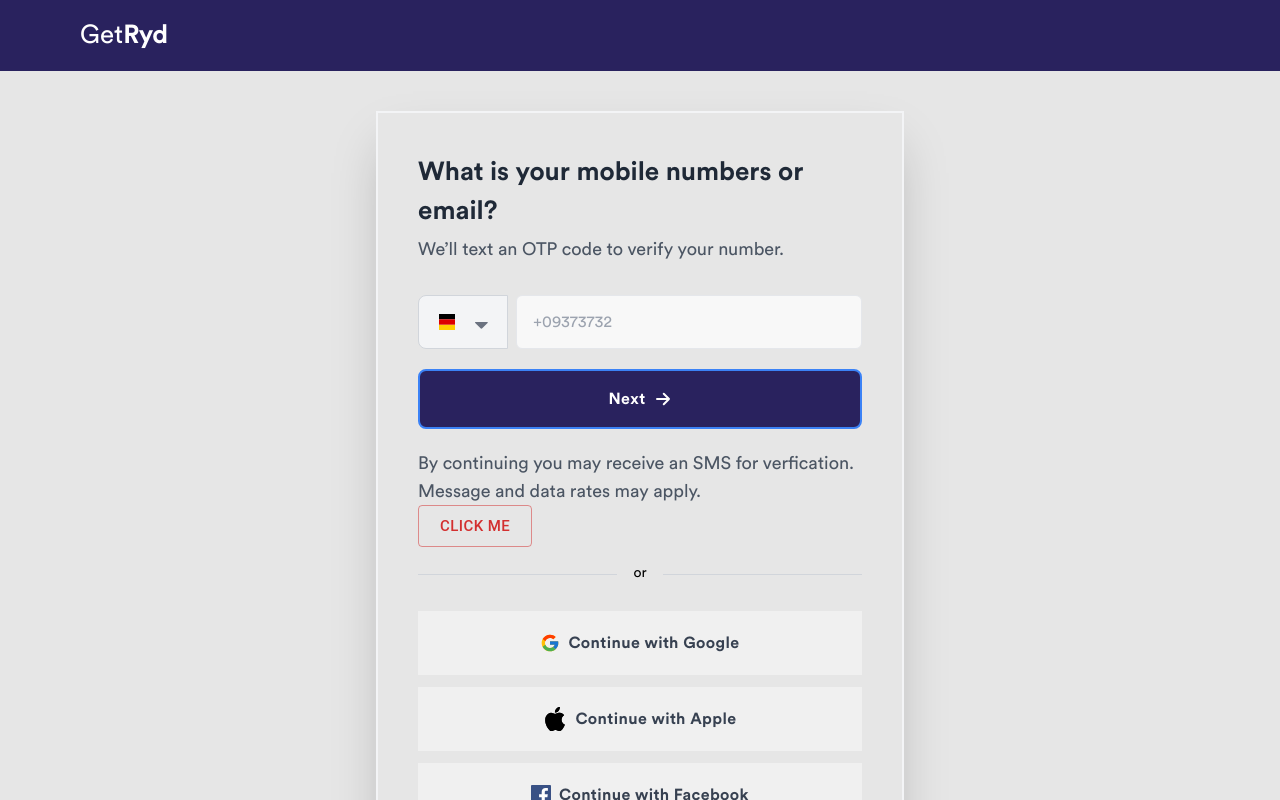
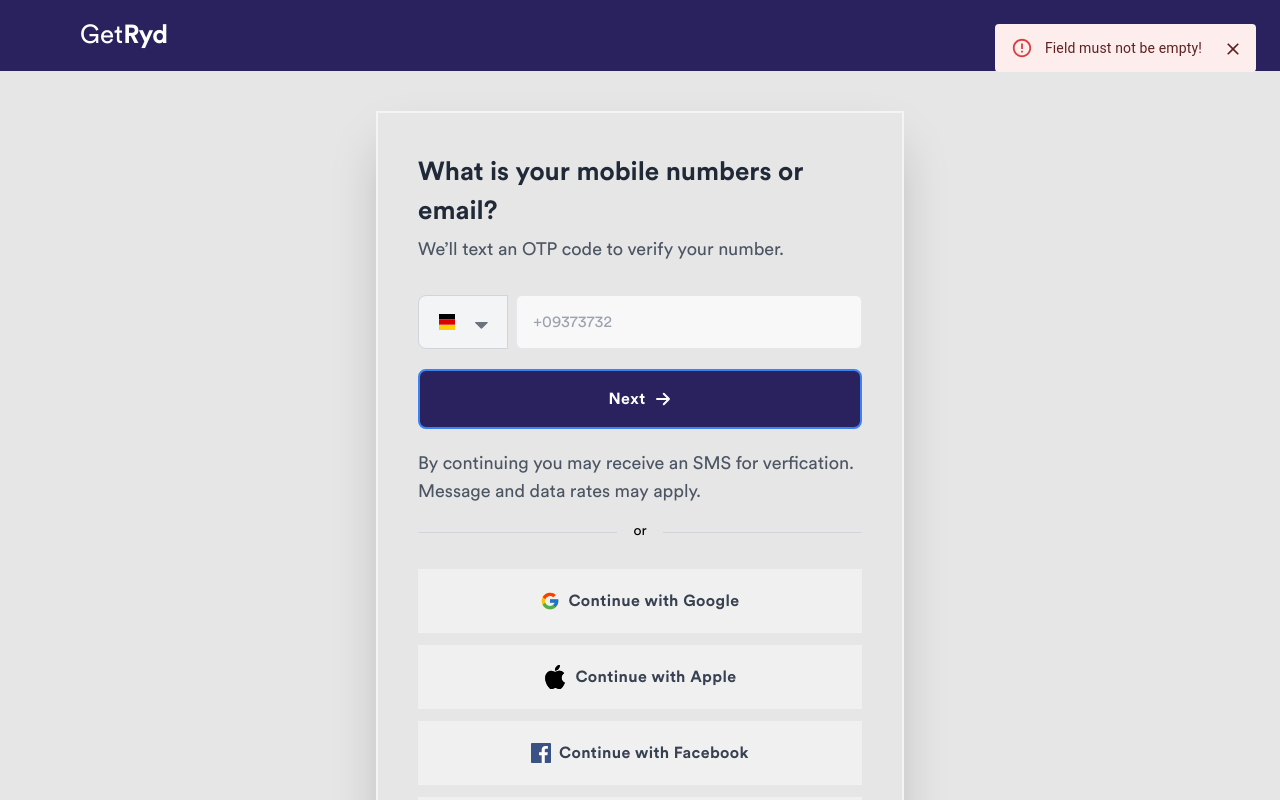
Before and after one commit to shohan-ch/ride-sharing-platform, a Next.js app: page /1/login in a window 1280 px wide. Both pictures are taken after a click on the button "Next". Shown: the top 800 px of the page. Built offline with nearby package versions, Linux system fonts and the light colour scheme.

Commit message:
CLear:Mui theme provider remove

```diff
--- a/src/components/Auth/Login.jsx
+++ b/src/components/Auth/Login.jsx
@@ -1,13 +1,13 @@
+import { Alert, Snackbar } from "@mui/material";
 import { useRouter } from "next/router";
 import { useState } from "react";
+import InputField from "../Forms/InputField";
 import Button from "../Utils/Button/Button";
-import InputField from "../Forms/InputField";
-import MuiButton from "@mui/material/Button";
-import { Alert, Snackbar } from "@mui/material";
 export default () => {
   const router = useRouter();
   const [isLoading, setIsLoading] = useState(false);
   const [open, setOpen] = useState(false);
+  const [errorMessage, setErrorMessage] = useState("");
   const [formData, setFormData] = useState({
     mobile: "",
     country: "",
@@ -21,11 +21,19 @@
       [fieldName]: fieldValue,
     }));
   };
+
   const nextleHandler = (e) => {
     if (formData.mobile == "") {
-      alert("error");
-      return false;
+      setErrorMessage("Field must not be empty!");
+      setOpen(true);
+      return;
     }
+    if (/^[0-9]+$/.test(formData.mobile) === false) {
+      setErrorMessage("Please give a valid Mobile Number!");
+      setOpen(true);
+      return;
+    }
+
     setIsLoading(true);
     setTimeout(() => {
       router.push("/otp");
@@ -38,6 +46,20 @@
 
   return (
     <>
+      <Snackbar
+        anchorOrigin={{ vertical: "top", horizontal: "right" }}
+        open={open}
+        autoHideDuration={4000}
+        onClose={handleClose}
+      >
+        <Alert
+          onClose={handleClose}
+          severity={errorMessage ? "error" : "success"}
+          sx={{ width: "100%" }}
+        >
+          {errorMessage && errorMessage}
+        </Alert>
+      </Snackbar>
       <main className="z-10 mx-auto my-10 dark:bg-dark-bg sm:w-[528px] 2xs:my-0 2xs:w-full">
         <div className="wrapper relative border-2 border-gray-100 p-10 md:shadow-2xl lg:shadow-2xl 2xl:shadow-none 2xs:border-0 2xs:pl-5 2xs:pr-5 2xs:pt-5">
           <div className="">
@@ -335,36 +357,6 @@
                 By continuing you may receive an SMS for verfication. Message
                 and data rates may apply.
               </p>
-              <MuiButton
-                variant="outlined"
-                color="error"
-                size="large"
-                onClick={() => setOpen(true)}
-              >
-                click me
-              </MuiButton>
-              <Snackbar
-                anchorOrigin={{ vertical: "top", horizontal: "right" }}
-                open={open}
-                autoHideDuration={4000}
-                message="Note archived"
-                action={
-                  <>
-                    <p className="text-teal-300" onClick={handleClose}>
-                      close
-                    </p>{" "}
-                  </>
-                }
-                onClose={handleClose}
-              >
-                <Alert
-                  onClose={handleClose}
-                  severity="error"
-                  sx={{ width: "100%" }}
-                >
-                  This is a success message!
-                </Alert>
-              </Snackbar>
             </div>
 
             <div className="grid">
--- a/src/pages/_app.js
+++ b/src/pages/_app.js
@@ -8,20 +8,12 @@
   createTheme,
 } from "@mui/material/styles";
 export default function App({ Component, pageProps, router }) {
-  const theme = createTheme({
-    palette: {
-      primary: {
-        main: "#893e3e",
-      },
-    },
-  });
   let isAuthPage =
     router.pathname.startsWith("/[auth]") ||
     router.pathname.endsWith("/reserve");
 
   const getLayout = (page) => {
     return (
-      <MuiThemeProvider theme={theme}>
       <ThemeProvider attribute="class">
         {isAuthPage ? (
           <LayoutOnlyHeader>{page}</LayoutOnlyHeader>
@@ -29,7 +21,6 @@
           <Layout>{page}</Layout>
         )}
       </ThemeProvider>
-      </MuiThemeProvider>
     );
   };
 
```
Lines whose indentation alone changed are shown as unchanged.
